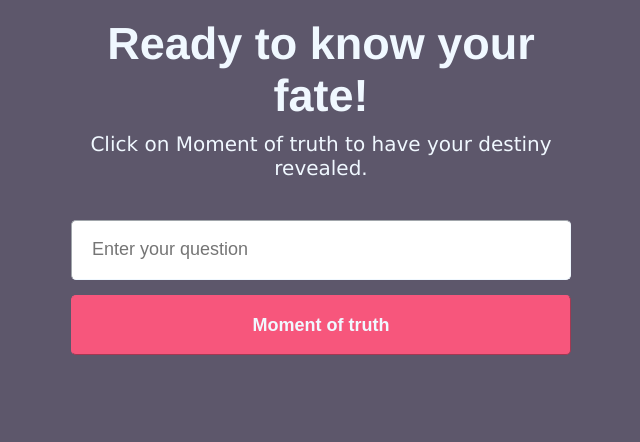
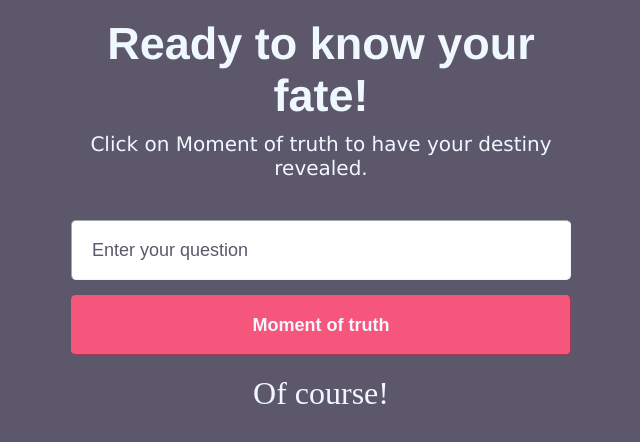
Before and after one commit to Ca-byte/maratona_explore, a plain HTML site: page index.html in a window 1280 px wide. Both pictures are taken after a click on the button "Moment of truth". Shown: the part 272-714 px from the top of the page, without its empty margins (319-959 px from the left). Drawn offline with Linux system fonts and the light colour scheme.

Commit message:
logic and README

```diff
--- a/index.html
+++ b/index.html
@@ -25,6 +25,8 @@
 
             <input class="input" type="text" placeholder=" Enter your question" />
             <button class="btn-truth">Moment of truth</button>
+            <p class="question"></p>
+            <p class="answer"></p>
         </div>
     </div>
     <script src="myscript.js"></script>
--- a/myscript.js
+++ b/myscript.js
@@ -0,0 +1,39 @@
+const InputQuestion = document.querySelector(".input");
+const Question = document.querySelector(".question");
+const BtnTruth = document
+  .querySelector(".btn-truth")
+  .addEventListener("click", onhandleAnswer);
+const PAnswer = document.querySelector(".answer");
+
+function onhandleAnswer(event) {
+  event.preventDefault();
+  let items = [
+    "yes!😎",
+    "no! 😔",
+    "maybe 💅",
+    "be focus and ask me again.😅",
+    "I'm sorry! 😢",
+    "Next life! 🤡",
+    "Of course!",
+    "Pretty sure!😂",
+    "oh no!😰",
+    "Don't be stupid!😏",
+    "You know.😉",
+    "Miracles happens 😂",
+    "Be positive!🤩",
+    "Speachless 👽",
+  ];
+  Question.innerText = InputQuestion.value;
+  InputQuestion.value = "";
+
+  let item = items[Math.floor(Math.random() * items.length)];
+
+  PAnswer.innerHTML = item;
+
+  InputQuestion.addEventListener("focus", onHandleRemoveAnswer);
+}
+
+function onHandleRemoveAnswer() {
+  Question.innerText = "";
+  PAnswer.innerText = "";
+}
--- a/style.css
+++ b/style.css
@@ -48,11 +48,13 @@ body {
   border-color: aliceblue;
   border-width: 1px;
   margin-bottom: 15px;
+  padding: 15px;
+  font-size: 18px;
 }
 
 .container .column > input.input::placeholder {
   font-size: 18px;
-  padding-left: 15px;
+  color: #5d576b;
 }
 
 .container .column > button.btn-truth {
@@ -65,4 +67,14 @@ body {
   color: aliceblue;
   font-size: 18px;
   font-weight: 600;
+  margin-bottom: 20px;
 }
+
+.container .column > .question {
+  color: #99e1d9;
+  font-size: 24px;
+}
+.container .column > .answer {
+  color: aliceblue;
+  font-size: 32px;
+}
```
Also changed, not shown: destiny.png (added), 1 other file.
